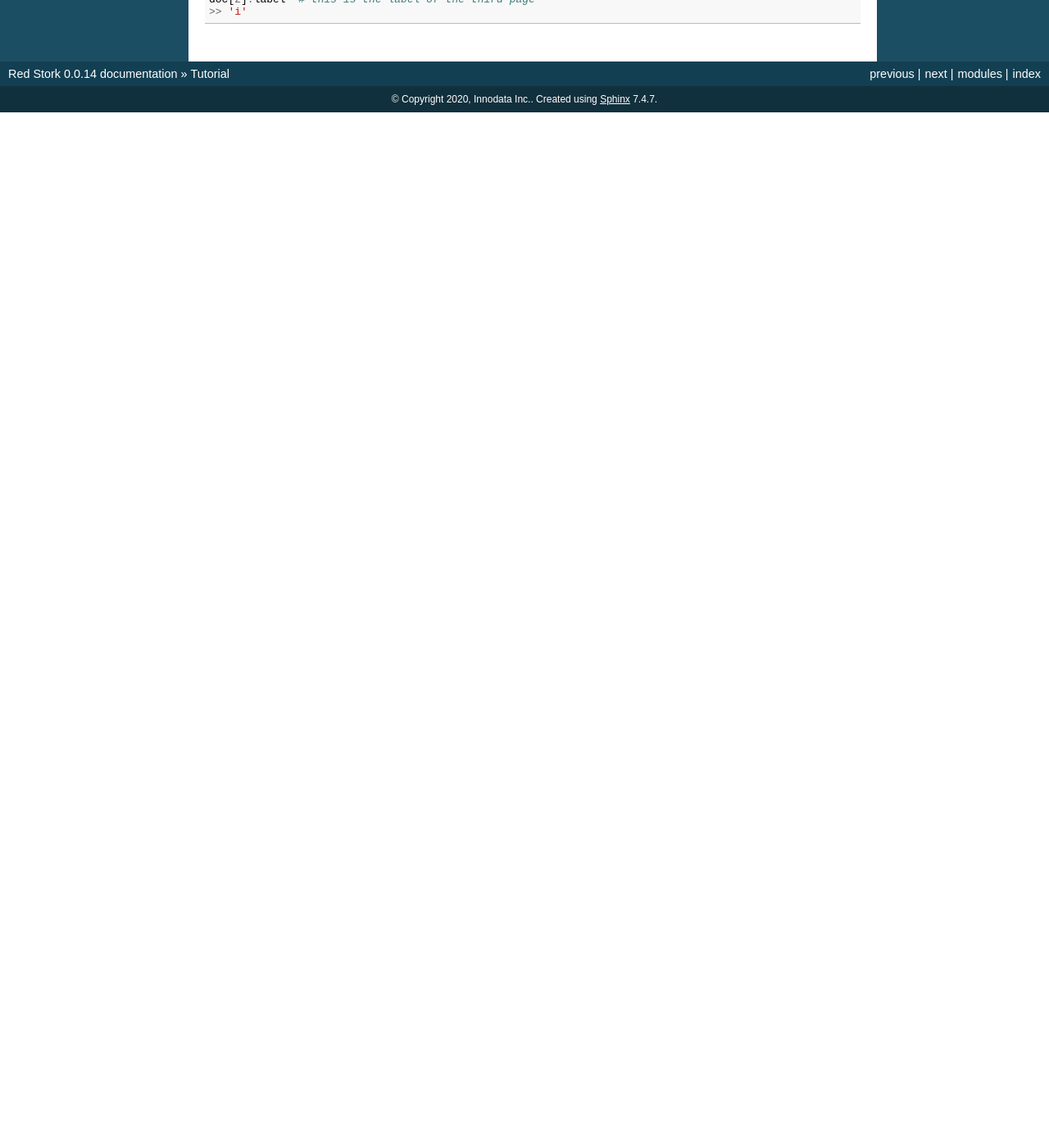
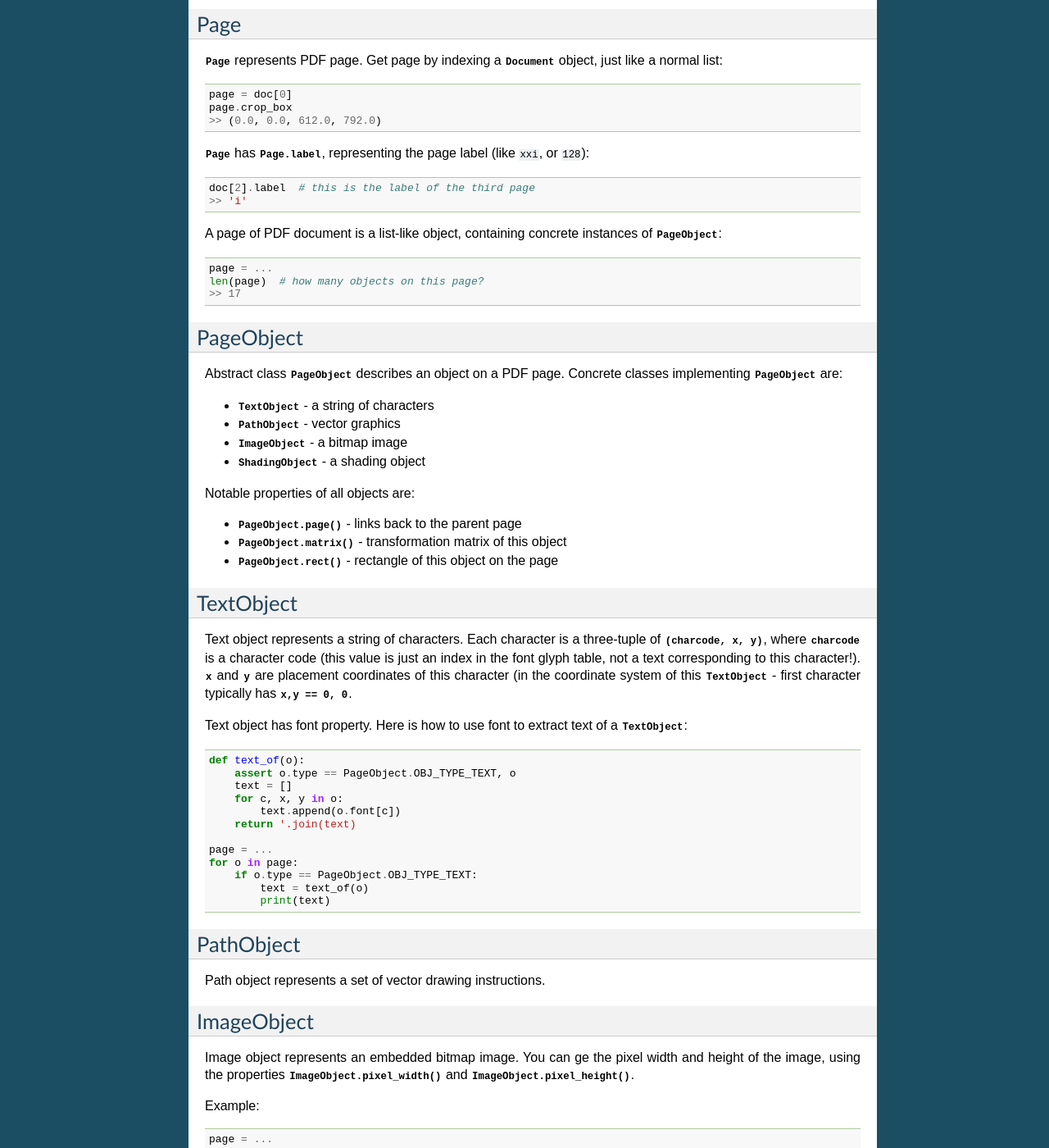
Before and after one commit to innodatalabs/redstork, a Sphinx documentation site: the page built from docs/source/tutorial.rst, in a window 1280 px wide and 1400 px high, scrolled down 1024 px. Shown: the whole window at 82% size. Built offline with Sphinx 7.4.7, drawn with Linux system fonts in a browser that asks for light colours; the version number is read from the project's files by our own code; before the commit the page ends 1161 px from its top, so only the background shows below that; some of the changed text lies outside the part shown.

Commit message:
better docs

```diff
--- a/docs/source/tutorial.rst
+++ b/docs/source/tutorial.rst
@@ -45,6 +45,19 @@ document. Lets see the meta in our sample::
     doc.meta['Title']
     >> 'Red Stork'
 
+You can change `meta` content and save the updated document::
+
+    doc.meta['Title'] = 'Awesome PDF parsing library'
+    doc.save('awesome.pdf')
+
+Document has a lazily populated collection of fonts. Initially this collection is empty. As pages are being accessed
+and parsed, this collection is being populated::
+
+    list(doc[0])  # read all objects from page 1
+    len(doc.fonts)
+    >> 2
+
+
 Page
 ----
 
@@ -59,4 +72,92 @@ Page
     doc[2].label  # this is the label of the third page
     >> 'i'
 
+A page of PDF document is a list-like object, containing concrete instances of :class:`PageObject`::
+
+    page = ...
+    len(page)  # how many objects on this page?
+    >> 17
+
+
+PageObject
+----------
+
+Abstract class :class:`PageObject` describes an object on a PDF page. Concrete classes implementing `PageObject` are:
+
+* :class:`TextObject` - a string of characters
+* :class:`PathObject` - vector graphics
+* :class:`ImageObject` - a bitmap image
+* :class:`ShadingObject` - a shading object
+
+Notable properties of all objects are:
+
+* :meth:`PageObject.page` - links back to the parent page
+* :meth:`PageObject.matrix` - transformation matrix of this object
+* :meth:`PageObject.rect` - rectangle of this object on the page
+
+
+TextObject
+----------
+
+Text object represents a string of characters. Each character is a three-tuple of `(charcode, x, y)`, where
+`charcode` is a character code (this value is just an index in the font glyph table, not a
+text corresponding to this character!). `x` and `y` are placement coordinates of this character (in the
+coordinate system of this `TextObject` - first character typically has `x,y == 0, 0`.
+
+Text object has font property. Here is how to use font to extract text of a `TextObject`::
+
+    def text_of(o):
+        assert o.type == PageObject.OBJ_TYPE_TEXT, o
+        text = []
+        for c, x, y in o:
+            text.append(o.font[c])
+        return '.join(text)
+
+    page = ...
+    for o in page:
+        if o.type == PageObject.OBJ_TYPE_TEXT:
+            text = text_of(o)
+            print(text)
+
+
+PathObject
+----------
+
+Path object represents a set of vector drawing instructions.
+
+
+ImageObject
+-----------
+
+Image object represents an embedded bitmap image. You can ge the pixel width and height of the image, using the properties
+:meth:`ImageObject.pixel_width` and :meth:`ImageObject.pixel_height`.
+
+Example::
+
+    page = ...
+    for o in page:
+        if o.type == PageObject.OBJ_TYPE_IMAGE:
+            print(o.pixel_width, o.pixel_height)
+
+
+Font
+----
+
+Font object is a look-up table for character text, and also holds character glyphs (shape).
+
+Font names in PDF file have a special prefix. To get a human-friendly one use :meth:`Font.short_name`.
+
+Document contains a lazy font collection :meth:`Document.fonts`. It is lazy, because just after document is opened,
+it is empty. As pages are accessed and parsed, this collection is populated.
+
+Here is how to get :class:`Glyph` object::
+
+    page = ...
+    for o in page:
+        if o.type == PageObject.OBJ_TYPE_TEXT:
+            for code,_,_ in o:
+                glyph = o.font.load_glyph(code)
+                print('Character with code %d has %d glyph instructions', code, len(glyph))
+
+
 .. To be continued ..
--- a/redstork/__init__.py
+++ b/redstork/__init__.py
@@ -8,5 +8,5 @@ with open(os.path.join(os.path.dirname(__file__), 'pdfium_version.txt')) as f:
 from .document import Document
 from .page import Page
 from .pageobject import PageObject, TextObject, ImageObject, PathObject, ShadingObject, FormObject
-from .font import Font
+from .font import Font, ReadOnlyEncodingError
 from .glyph import Glyph
```
Also changed, not shown: 5 other files.
